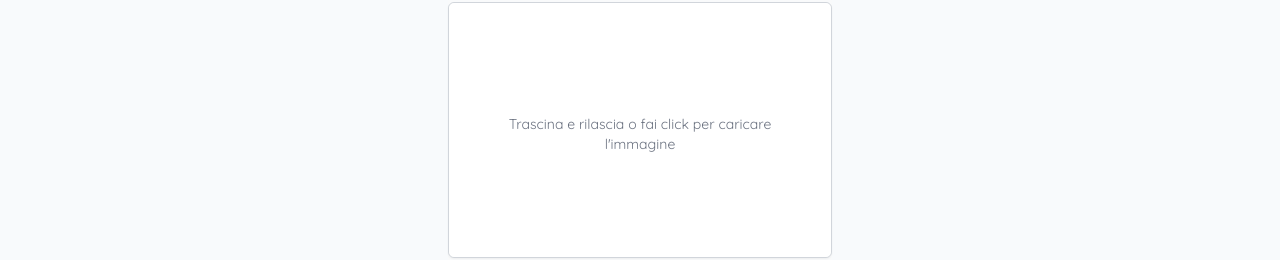
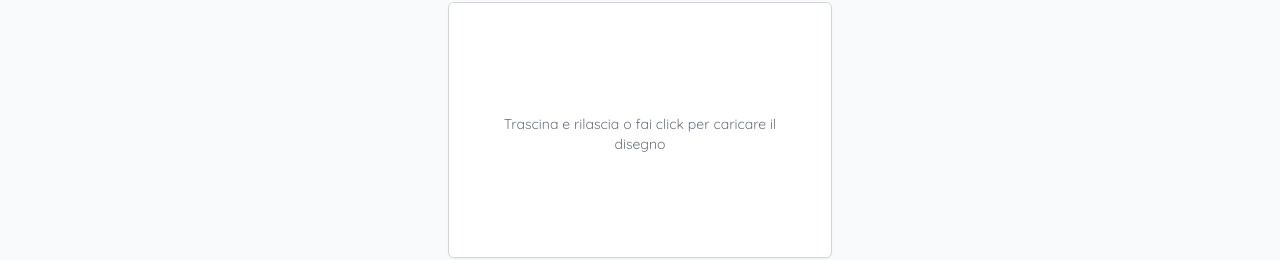
Before and after one commit to riccardocadoni/amanella, a Next.js app: page / in a window 1280 px wide. Shown: the part 393-653 px from the top of the page. Built offline with nearby package versions, Linux system fonts and the light colour scheme.

Commit message:
fix: label in dropzone

```diff
--- a/components/Dropzone.tsx
+++ b/components/Dropzone.tsx
@@ -151,7 +151,7 @@ export default function Dropzone() {
               }`}
             >
               <p className="mt-2 text-center text-sm text-gray-500">
-                Trascina e rilascia o fai click per caricare l&apos;immagine
+                Trascina e rilascia o fai click per caricare il disegno
               </p>
               <span className="sr-only">Photo upload</span>
             </div>
```
